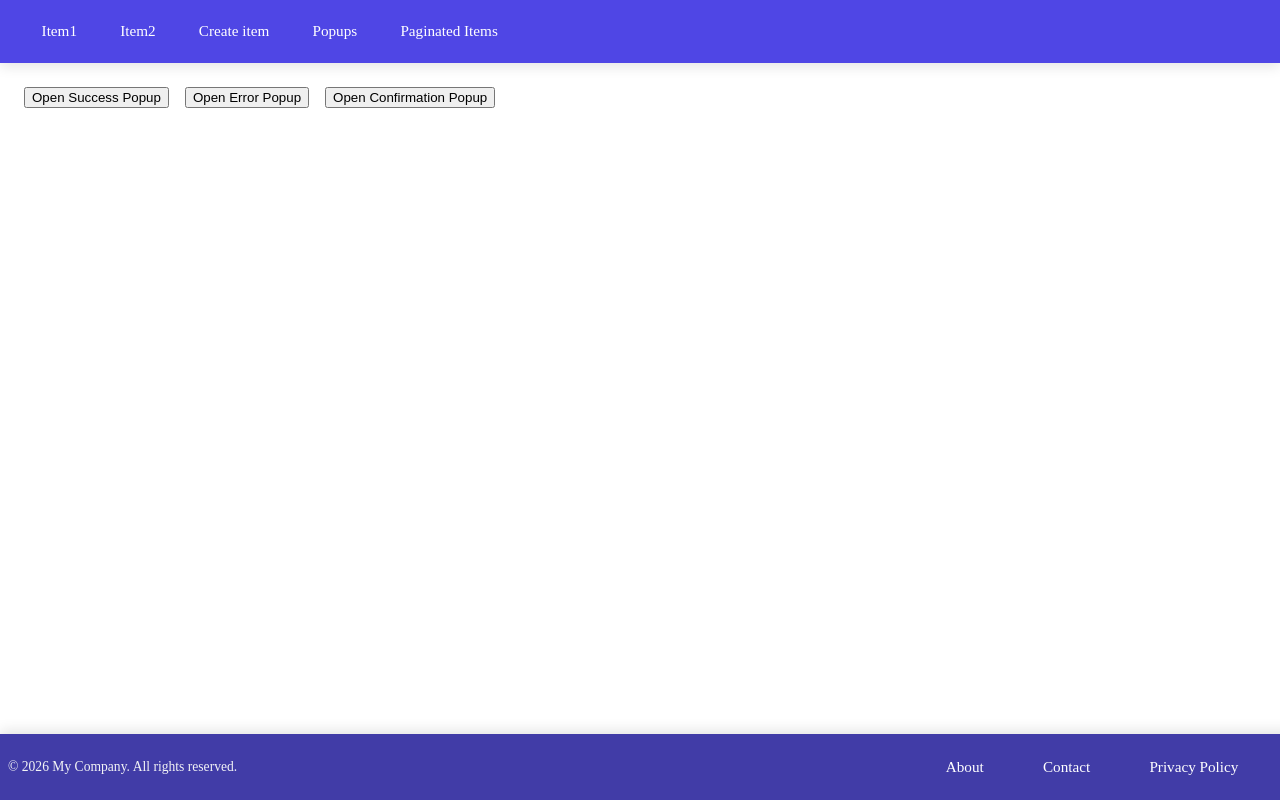
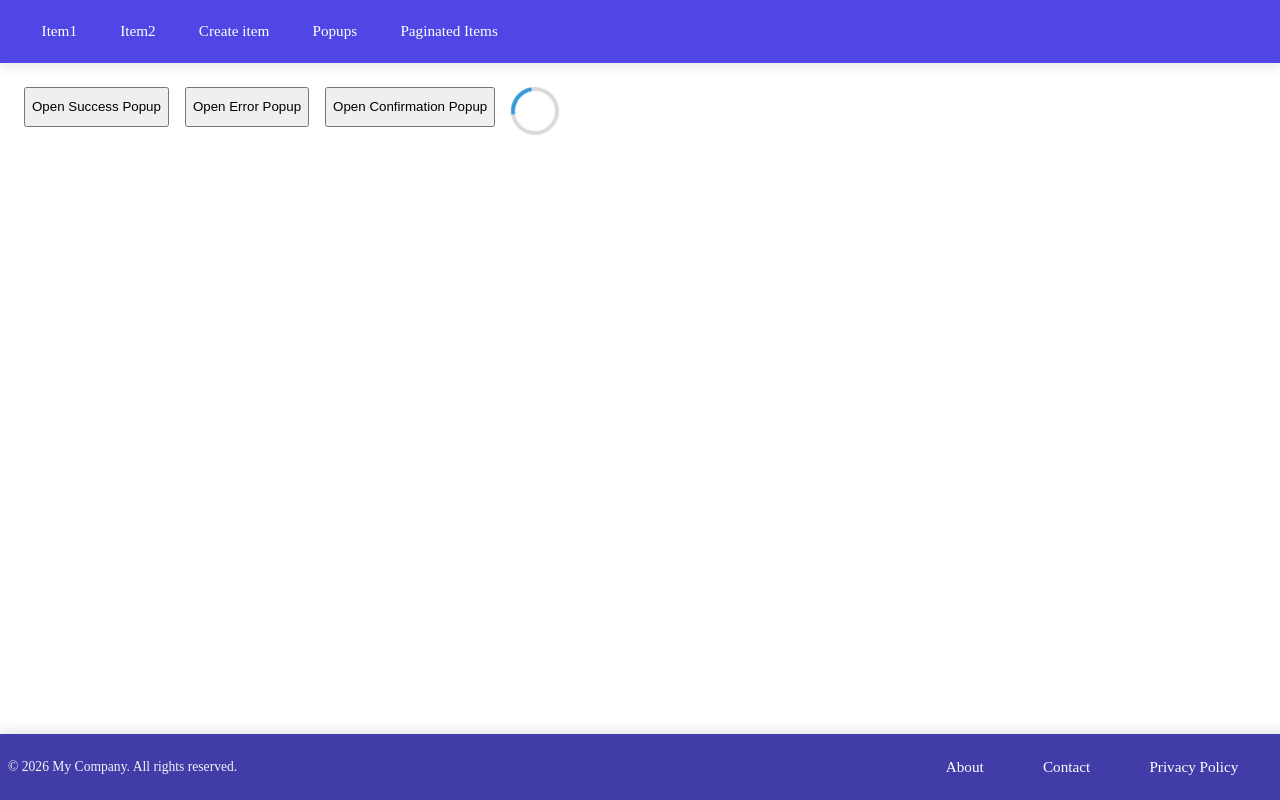
Before and after one commit to dstajic/frontend-sablon, a React (Vite) app: page /popups in a window 1280 px wide. Built offline with nearby package versions, Linux system fonts and the light colour scheme.

Commit message:
dodat spinner

```diff
--- a/src/components/popupTestPanel.jsx
+++ b/src/components/popupTestPanel.jsx
@@ -3,7 +3,8 @@ import React, { useState } from "react";
 import SuccessPopup from "../components/sharedComponents/sucessPopupBlueprint";
 import ErrorPopupBlueprint from "../components/sharedComponents/errorPopupBlueprint";
 import ConfirmationPopup from "../components/sharedComponents/confirmationPopupBlueprint";
-
+import Spinner from "./sharedComponents/Spinner";
+import "../styles/panelStyle.scss";
 const PopupTestPanel = () => {
   const [showSuccess, setShowSuccess] = useState(false);
   const [showError, setShowError] = useState(false);
@@ -25,6 +26,10 @@ const PopupTestPanel = () => {
         <button onClick={() => setShowConfirmation(true)}>
           Open Confirmation Popup
         </button>
+
+        <div className="testClass">
+          <Spinner></Spinner>
+        </div>
       </div>
 
       {/* SUCCESS */}
--- /dev/null
+++ b/src/components/sharedComponents/Spinner.jsx
@@ -0,0 +1,4 @@
+import "../../styles/spinnerStyle.scss";
+import React from "react";
+const Spinner = () => <div className="spinner" />;
+export default Spinner;
--- /dev/null
+++ b/src/styles/panelStyle.scss
@@ -0,0 +1,4 @@
+.testClass {
+  width: 40px;
+  height: 40px;
+}
--- /dev/null
+++ b/src/styles/spinnerStyle.scss
@@ -0,0 +1,19 @@
+.spinner {
+  width: 100%;
+  height: 100%;
+  border: 4px solid rgba(0, 0, 0, 0.15);
+  border-top-color: #3498db;
+  border-radius: 50%;
+  animation: spin 0.8s linear infinite;
+  transform-origin: center;
+}
+
+.spinner-scale {
+  transform: scale(min(1, calc(min(100vw, 100vh) / 600)));
+}
+
+@keyframes spin {
+  to {
+    transform: rotate(360deg);
+  }
+}
```
